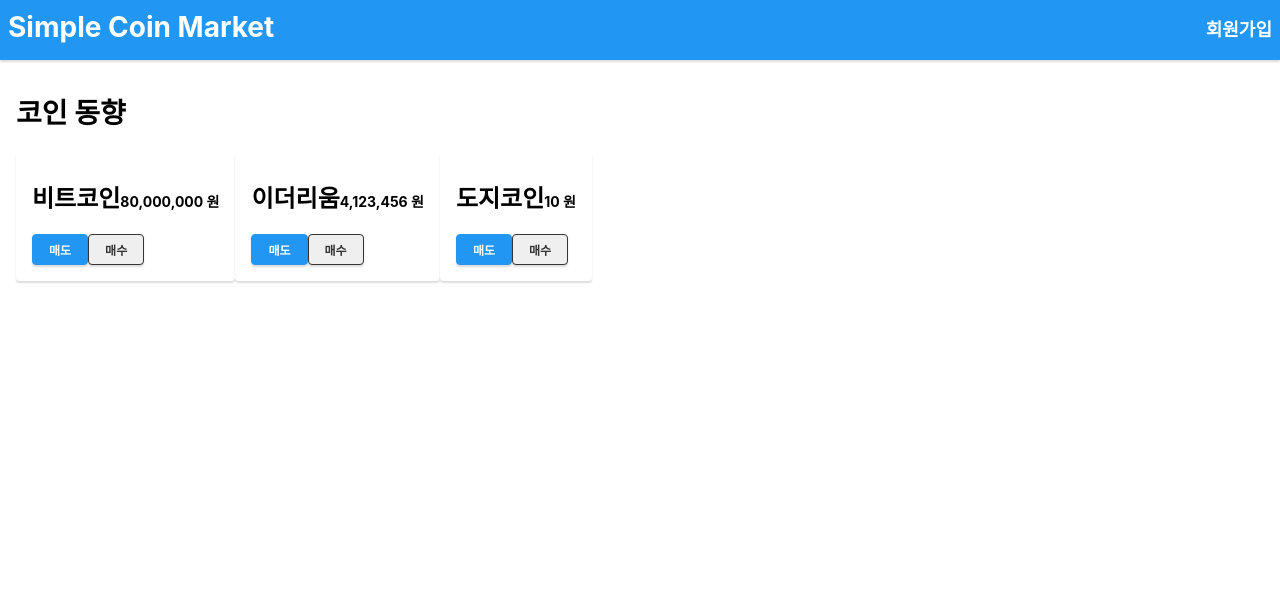
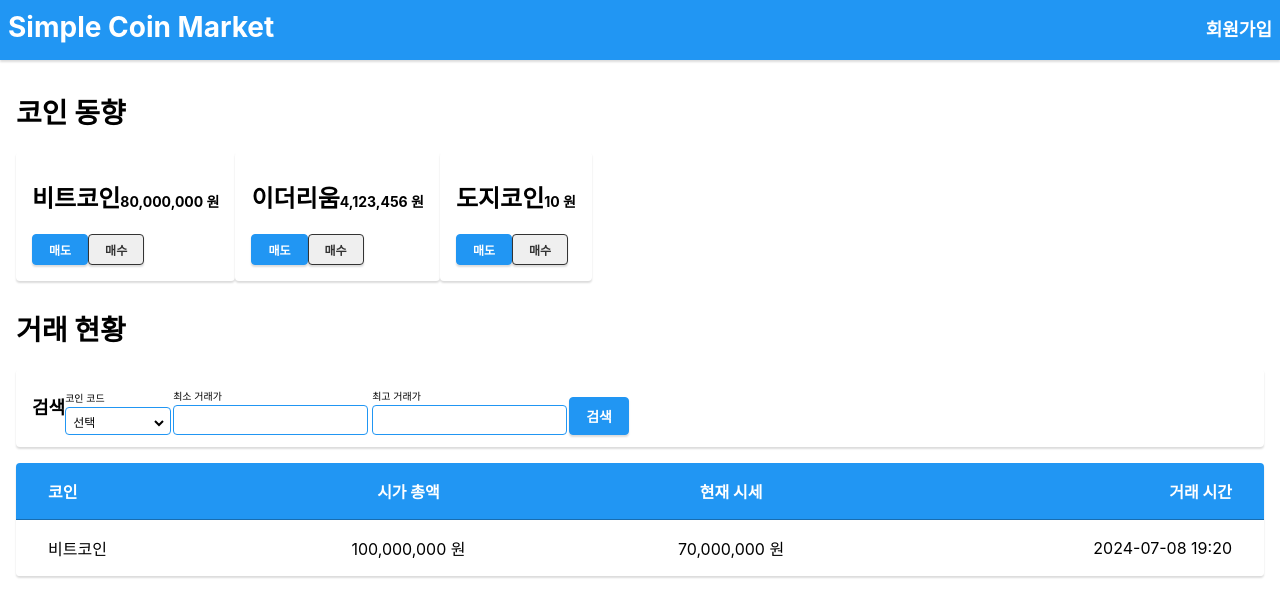
Before and after one commit to GuardJo/simple-coin-market, a React (Create React App) app in the folder frontend/: page / in a window 1280 px wide. Shown: the top 616 px of the page. Built offline with nearby package versions, Linux system fonts and the light colour scheme.

Commit message:
#13 메인 페이지 구성
- 메인 페이지 내 코인 검색 및 검색 결과 컴포넌트 삽입

```diff
--- a/frontend/src/pages/CoinApp.jsx
+++ b/frontend/src/pages/CoinApp.jsx
@@ -1,12 +1,14 @@
 import React, { PureComponent } from "react";
 import AppLayout from "./AppLayout";
 import CoinOverview from "../components/CoinOverview";
+import CoinSearchList from "./../components/CoinSearchList";
 
 class CoinApp extends PureComponent {
   render() {
     return (
       <AppLayout>
         <CoinOverview />
+        <CoinSearchList />
       </AppLayout>
     );
   }
```
